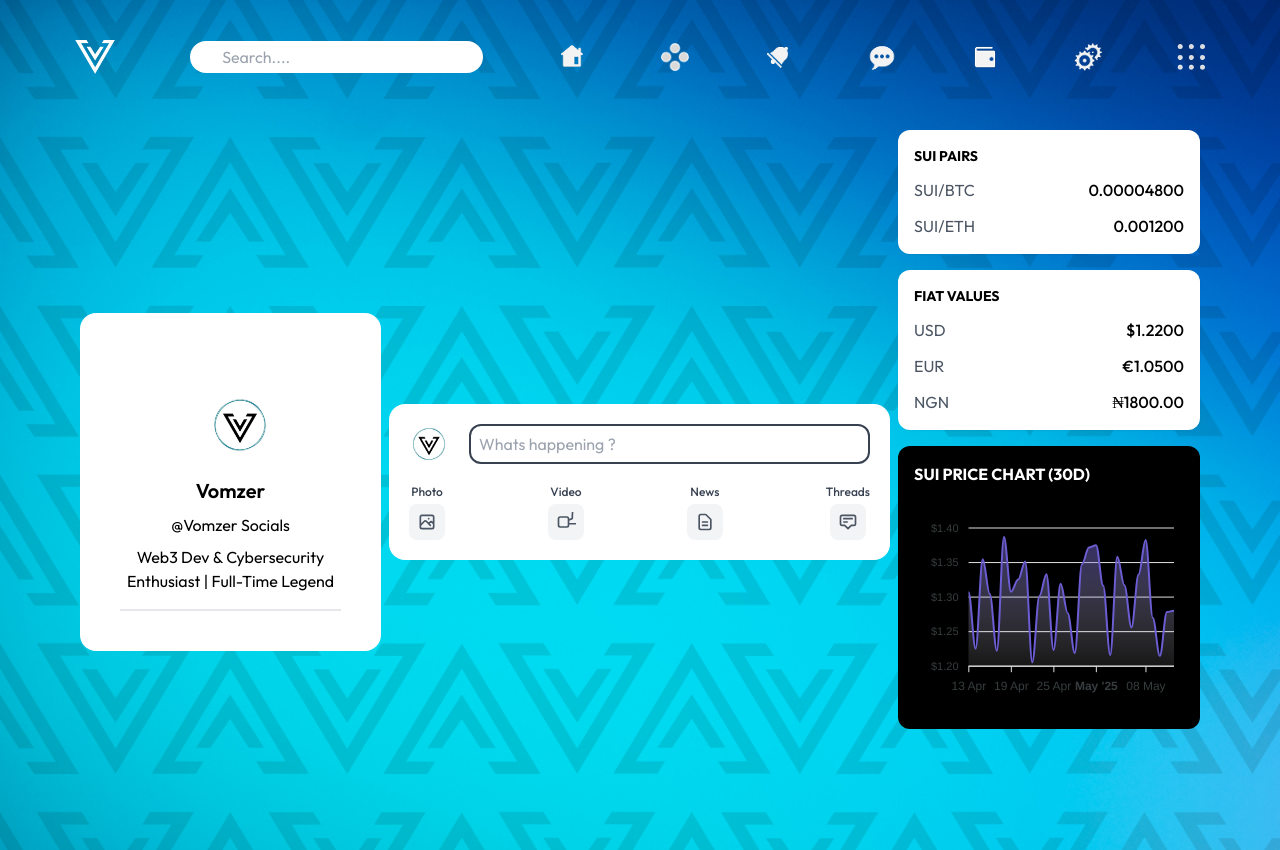
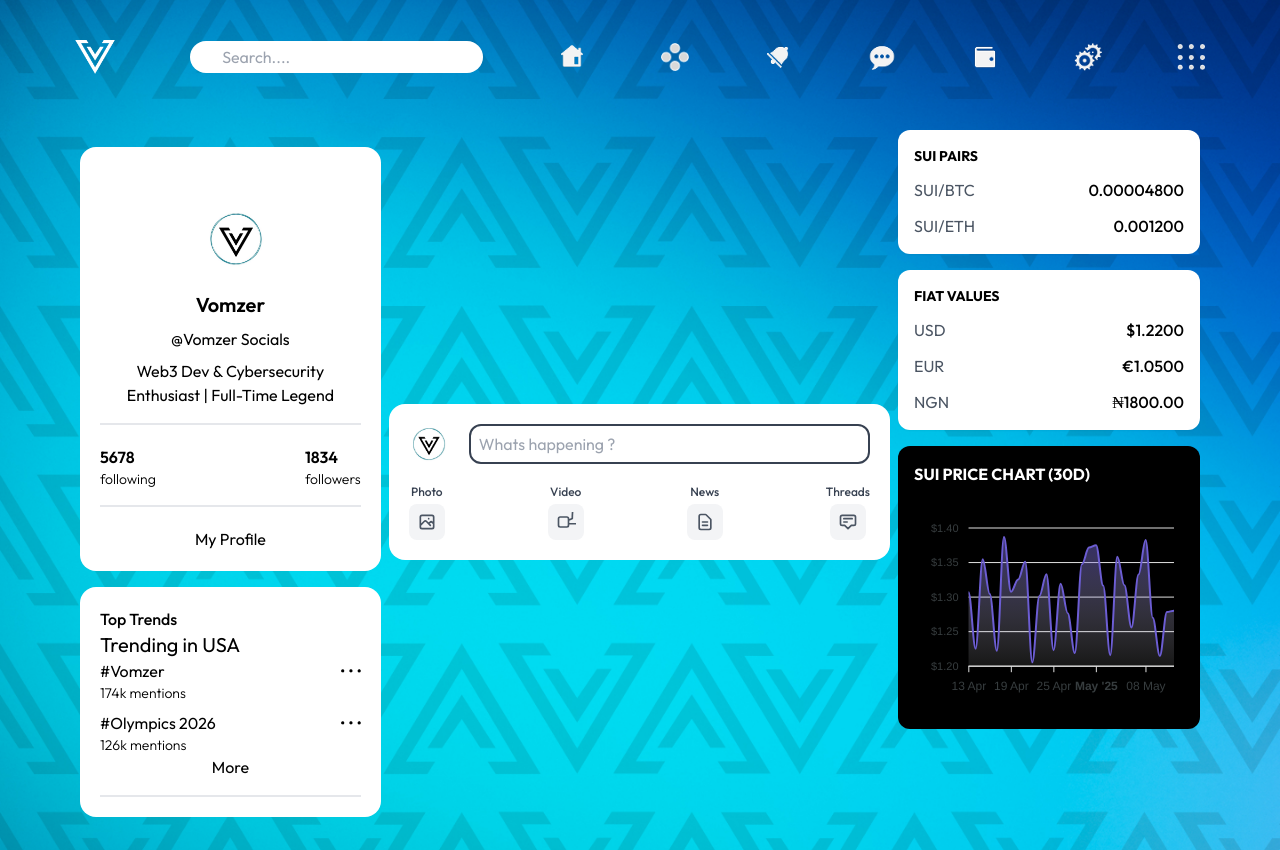
Before and after one commit to Project-Vomzer/Front_end, a React (Vite) app in the folder Vomzer_sui_socials/: page / in a window 1280 px wide. Built offline with nearby package versions, Linux system fonts and the light colour scheme.

Commit message:
Vomzer Sui

```diff
--- a/Vomzer_sui_socials/src/assets/assets.js
+++ b/Vomzer_sui_socials/src/assets/assets.js
@@ -10,6 +10,7 @@ import wallet from "./Wallet.png"
 import menu from "./menu.png"
 import cancel from "./whitecancel.png"
 import logo from "./logo.jpg"
+import threedots from "./threedots.png"
 
 
 
@@ -27,5 +28,6 @@ export const assets = {
     Vomzer,
     menu,
     cancel,
-    logo
+    logo,
+    threedots
 }
--- a/Vomzer_sui_socials/src/components/Trends.jsx
+++ b/Vomzer_sui_socials/src/components/Trends.jsx
@@ -1,27 +1,55 @@
-import React from 'react'
+import React, { useContext } from 'react'
 import { assets } from '../assets/assets'
+import { VomzerContext } from '../context/VomzerContext'
 
 const Trends = () => {
+
+  const {followers, following} = useContext(VomzerContext)
+
+
   return (
-    <div className='bg-white rounded-2xl w-full md:w-[27%] p-10'>
-      <div>
+    <>
+    {/* ...........Profile........... */}
+    <div className=' w-full md:w-[27%] space-y-4'>
+      <div className='bg-white rounded-2xl p-5'>
         <img className='w-16 pt-10 ml-[40%]' src={assets.logo} alt="" />
         <h1 className='text-xl font-semibold text-center mt-5'>Vomzer</h1>
         <p className='text-md text-center mt-2'>@Vomzer Socials</p>
         <p className='text-md text-center mt-2'>Web3 Dev & Cybersecurity Enthusiast | Full-Time Legend</p>
         <p className='w-full border px-5 bg-black mt-4'></p>
-        <div>
+        <div className='flex items-center justify-between pt-5'>
           <div>
-            <p></p>
-            <p></p>
+            <p className='text-md font-semibold'>{following}</p>
+            <p className='text-sm font-light'>following</p>
           </div>
           <div>
-            <p></p>
-            <p></p>
+            <p className='text-md font-semibold'>{followers}</p>
+            <p className='text-sm font-light'>followers</p>
           </div>
         </div>
+        <p className='w-full border px-5 bg-black mt-4'></p>
+        <p className='text-md text-center pt-5'>My Profile</p>
+      </div>
+
+      {/* ..........Trends......... */}
+      <div className='bg-white rounded-2xl p-5'>
+        <p className='text-md font-medium'>Top Trends</p>
+        <p className='text-xl font-normal'>Trending in USA</p>
+        <div className='flex items-center justify-between'>
+          <p>#Vomzer</p>
+          <img src={assets.threedots} alt="" />
+        </div>
+        <p className='text-sm font-light'>174k mentions</p>
+        <div className='flex items-center justify-between pt-2'>
+          <p>#Olympics 2026</p>
+          <img src={assets.threedots} alt="" />
+        </div>
+        <p className='text-sm font-light'>126k mentions</p>
+        <p className='text-center'>More</p>
+        <p className='w-full border px-5 bg-black mt-4'></p>
       </div>
     </div>
+    </>
   )
 }
 
--- a/Vomzer_sui_socials/src/context/VomzerContext.jsx
+++ b/Vomzer_sui_socials/src/context/VomzerContext.jsx
@@ -6,9 +6,13 @@ export const VomzerContext = createContext()
 const VomzerContextProvider = (props)=> {
 
 
+    const followers = "1834"
+    const following = "5678"
+
 
     const value = {
-
+        followers,
+        following
     }
 
 
--- a/Vomzer_sui_socials/src/pages/Home.jsx
+++ b/Vomzer_sui_socials/src/pages/Home.jsx
@@ -5,7 +5,7 @@ import Sui from '../components/Sui'
 
 const Home = () => {
   return (
-    <div className='flex md:flex-row flex-col items-center justify-between md:gap-2 gap-5 container pt-10'>
+    <div className='flex md:flex-row flex-col items-center justify-between md:gap-2 gap-10 container pt-10'>
       <Trends/>
       <Feeds/>
       <Sui/>
```
Also changed, not shown: Vomzer_sui_socials/src/assets/threedots.png (added).
